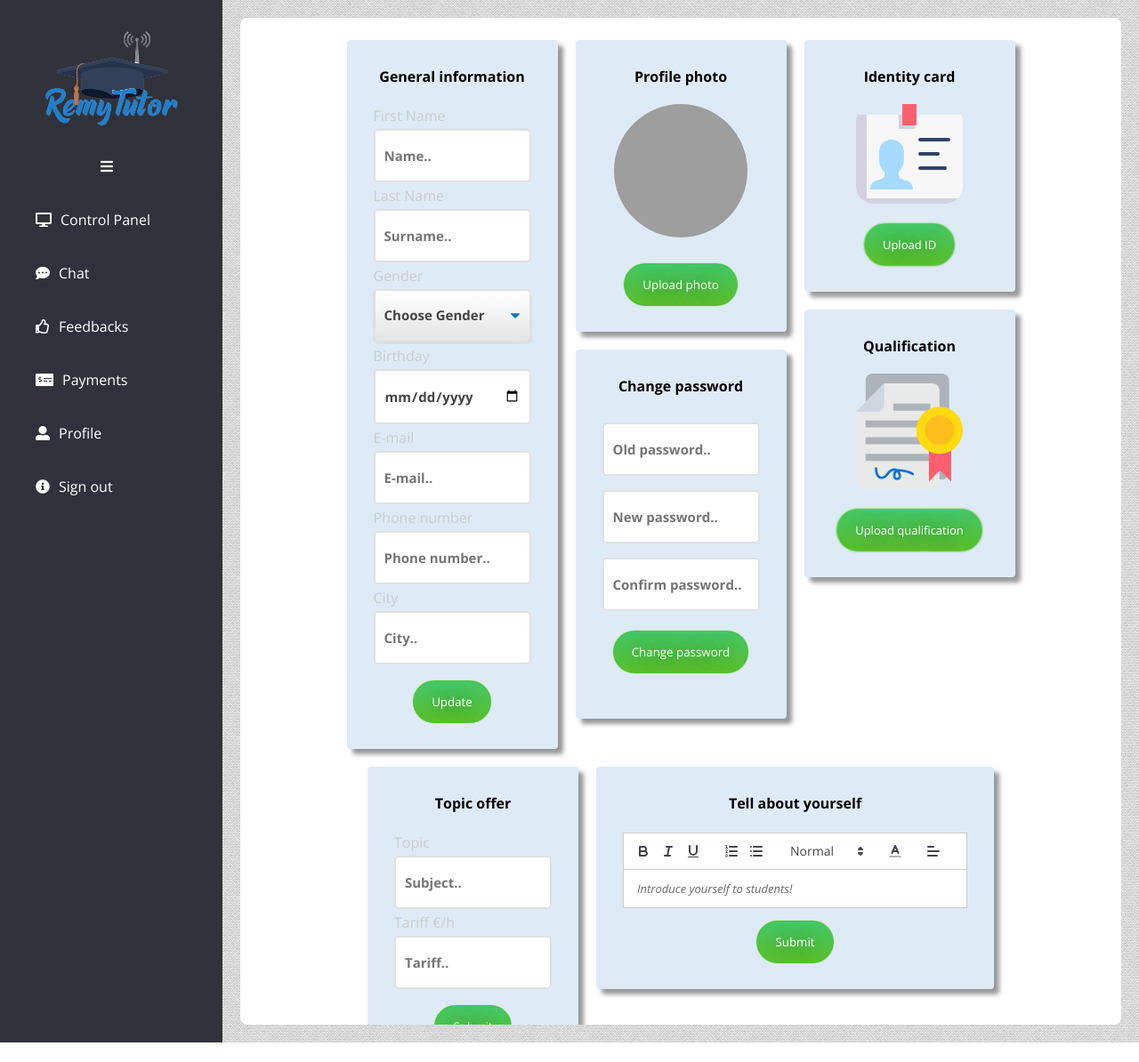
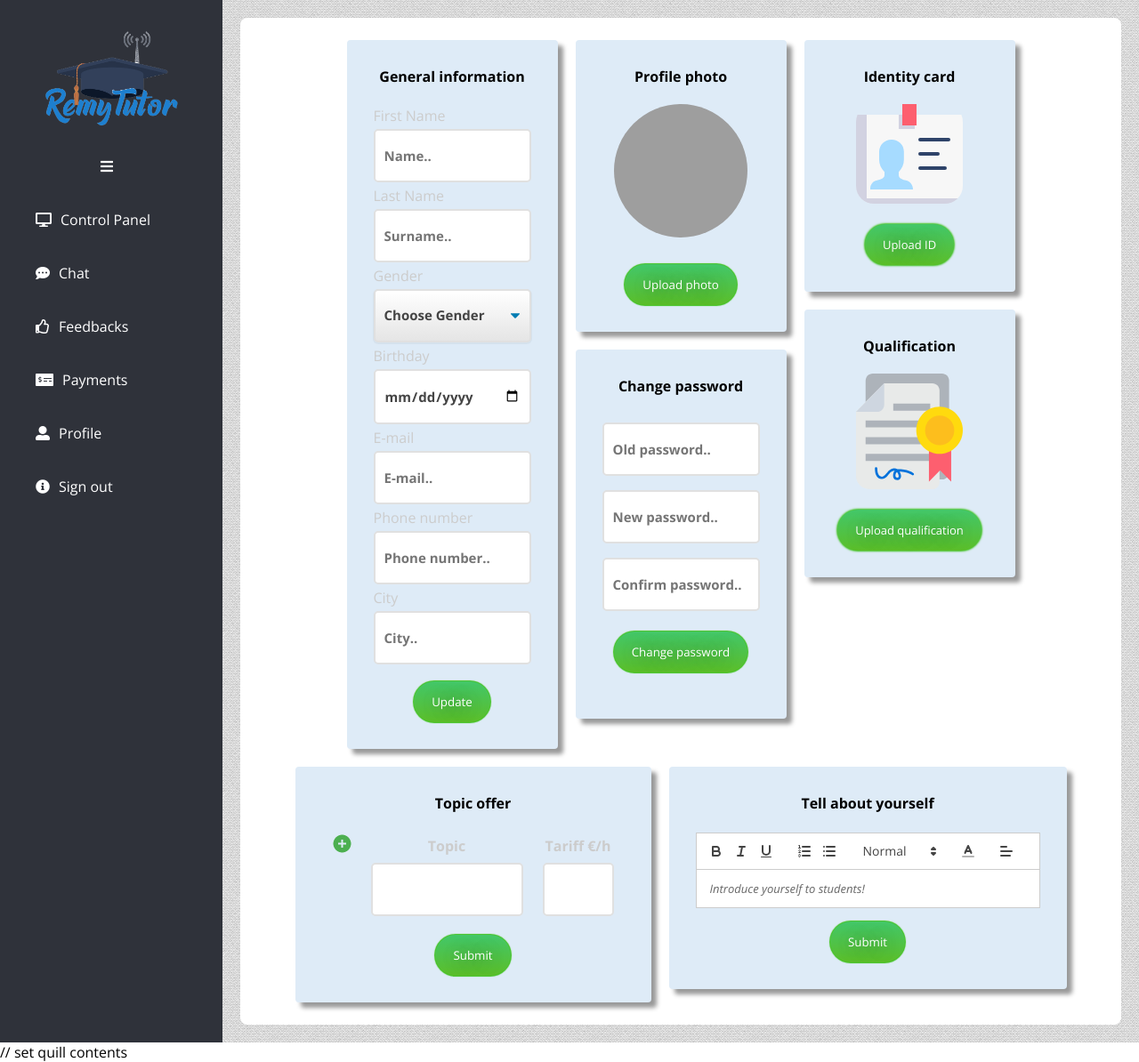
Before and after one commit to abahmadb/Web-Applications, a Java web app: page /profile.jsp in a window 1280 px wide. Shown: the whole page at 89% size. Before the commit the page ends 1172 px from the top, so only its background shows below. Run offline with Tomcat 11, a stand-in JSP engine, Linux system fonts and the light colour scheme; the template is opened without the code that fills it, so the values that code supplies are empty; some libraries are stand-ins or nearby versions; grey boxes are pictures that could not be loaded.

Commit message:
changing topic form

```diff
--- a/src/main/java/PaymentsServlet.java
+++ b/src/main/java/PaymentsServlet.java
@@ -39,7 +39,7 @@ public final class PaymentsServlet extends DatabaseServlet {
 
 	}//try
 
-        catch(Exception ex)
+        /*catch(Exception ex)
 
 	{
 		req.setAttribute("error_message", ex.getMessage());
@@ -48,5 +48,5 @@ public final class PaymentsServlet extends DatabaseServlet {
 			req.getRequestDispatcher("errorpage.jsp").forward(req, res);
 		} catch (Exception e) {
 		}
-	}//catch
+	}//catch*/
 }
--- a/src/main/java/UpdatePersonDAO.java
+++ b/src/main/java/UpdatePersonDAO.java
@@ -12,6 +12,7 @@ import java.util.Date;
 */
 
 public final class UpdatePersonDAO {
+
 	private static final String STATEMENT_UPDATE_PERSON = "UPDATE Remytutor.Person SET Name=?, Surname=?, Gender=?, DoB=?, Email=?, Phone=?, City=? WHERE IDUser=?";
 	private static final String STATEMENT_UPDATE_PASS = "UPDATE Remytutor.Person SET Passwd=SHA2(?,256) WHERE IDUser=? AND Passwd = SHA2(?, 256)";
 	private static final String STATEMENT_UPDATE_DESCRIPTION = "UPDATE Remytutor.Person SET Description=? WHERE IDUser=?";
--- a/src/main/webapp/css/profile.css
+++ b/src/main/webapp/css/profile.css
@@ -1,3 +1,4 @@
+/* box */
 main .box{
     position: relative;
     width: 237px;
@@ -12,7 +13,7 @@ main .box h4, main .box p{
 
 
 main .box input[type="text"], main .box input[type="date"], main .box select,
-    main .box input[type="tel"], main .box input[type="email"]{
+    main .box input[type="tel"], main .box input[type="email"], main .box input[type="number"]{
         width: 100%;
         font-size: 15px;
         font-weight: 600;
@@ -39,14 +40,58 @@ main .box input[type="password"]{
 }
 
 main .box input[type="text"]:focus, main .box input[type="date"]:focus, main .box input[type="password"]:focus,
-    main .box select:focus, main .box input[type="tel"]:focus, main .box input[type="email"]:focus{
+    main .box select:focus, main .box input[type="tel"]:focus, main .box input[type="email"]:focus,
+
+main .box input[type="text"]:hover, main .box input[type="date"]:hover, main .box input[type="password"]:hover,
+    main .box select:hover, main .box input[type="tel"]:hover, main .box input[type="email"]:hover
+    main .box input[type="number"]:hover{
+
         border: 2px solid rgb(69, 215, 255);
 }
 
-main .box input[type="text"]:hover, main .box input[type="date"]:hover, main .box input[type="password"]:hover,
-    main .box select:hover, main .box input[type="tel"]:hover, main .box input[type="email"]:hover{
-        border: 2px solid rgb(69, 215, 255);
+/*table,th,td{
+
+    border: 1px solid black;
+}*/
+
+main .box #topicForm table th td {
+    text-align: center;
 }
+
+
+main .box #topicForm input[type="number"]{
+    width: 80px;
+     -moz-appearance: textfield;
+}
+
+main .box #topicForm input[type="number"]:hover{
+    border: 2px solid rgb(69, 215, 255);
+
+}
+main .box #topicForm input[type="number"]:focus{
+
+    border: 2px solid rgb(69, 215, 255);
+}
+
+main .box #topicForm tr th img, main .box #topicForm tr td img {
+    width: 21px;
+    height: 21px;
+    cursor: pointer;
+}
+
+
+main .box #topicForm tr td, main .box #topicForm tr th {
+    text-align: center;
+    padding: 0px 10px;
+}
+
+
+
+main .box #topicForm input::-webkit-outer-spin-button, main .box #topicForm input::-webkit-inner-spin-button {
+    -webkit-appearance: none;
+    margin: 0;
+}
+
 
 main .box input[type="submit"]{
     padding: 14px 20px;
--- a/src/main/webapp/js/profile.js
+++ b/src/main/webapp/js/profile.js
@@ -63,9 +63,75 @@ form.onsubmit = function() {
   return true;
 };
 
+// add inputs field on click
+
+function addfieldFunction(icon) {
+
+    /*var tableRef = document.getElementById("topicTable");
+    var newRow = tableRef.insertRow(-1);
+    var newCellDel = newRow.insertCell(0);
+    var newCellSubject = newRow.insertCell(1);
+    var newCellTariff = newRow.insertCell(2);
+    // create input element
+    var del = document.createElement("img");
+    del.setAttribute("src", "images/del.png");
+    del.setAttribute("onclick", "remove_topic(this);")
+    var inputSubject = document.createElement("input");
+    inputSubject.setAttribute("type", "text");
+    var hiddenInput = document.createElement("input");
+    hiddenInput.setAttribute("name", "topic_list");
+    hiddenInput.setAttribute("type", "hidden");
+    var inputTariff = document.createElement("input");
+    inputTariff.setAttribute("type", "number");
+
+    newCellDel.appendChild(del);
+    <input type="hidden" name="topics_list" value="">
+    newCellSubject.appendChild(inputSubject);
+    newCellSubject.appendChild(hiddenInput);
+    newCellTariff.appendChild(inputTariff);*/
+
+    // take the table element
+    var tbody = icon.parentElement.parentElement.parentElement;
+
+    // insert new row
+    tbody.innerHTML += `<tr>
+                            <td>
+                                <img src="images/del.png" onclick="remove_topic(this);">
+                            </td>
+                            <td>
+                                <input type="text">
+                                <input type="hidden" name="topics_list" value="">
+                            </td>
+                            <td>
+                                <input type="number">
+                            </td>
+                            </tr>`;
+
+}
+
+function remove_topic(icon) {
+     icon.parentElement.parentElement.parentElement.removeChild(icon.parentElement.parentElement);
+}
+
+
+
+// SET THE AUTOCOMPLETION FOR TOPICS
+/*$( function() {
+
+    $("#search_box input[type='text']").autocomplete({
+        source: topics,
+        select: function(e, ui,){
+            e.preventDefault() // <--- Prevent the value from being inserted.
+            $("#topic_id").val(ui.item.id);
+
+            $(this).val(ui.item.value);
+        }
+    });
+}*/
+
 
 /* prevent from re-submission on reflash */
 
 if ( window.history.replaceState ) {
-  window.history.replaceState( null, null, window.location.href );
+    window.history.replaceState( null, null, window.location.href );
 }
--- a/src/main/webapp/profile.jsp
+++ b/src/main/webapp/profile.jsp
@@ -35,24 +35,9 @@
     <body>
 
         <input type="checkbox" id="toggle_menu">
+
+        <!-- SIDEBAR FOR THE DASHBOARD -->
         <%@ include file="include/menu.jsp" %>
-        <!-- SIDEBAR FOR THE DASHBOARD
-        <aside>
-            <center>
-                <a href="index.html">
-                    <img src="images/logo_transparent.png" alt="">
-                </a>
-            </center>
-
-            <p><label for="toggle_menu"><i class="fas fa-bars"></i></label></p>
-            <a href="control.jsp"><i class="fas fa-desktop"></i><span>Control Panel</span></a>
-            <a href="chat.jsp"><i class="fas fa-comment-dots"></i><span>Chat</span></a>
-            <a href="feedbacks.jsp"><i class="far fa-thumbs-up"></i><span>Feedbacks</span></a>
-            <a href="payments.jsp"><i class="fas fa-money-check-alt"></i><span>Payments</span></a>
-            <a href="profile.jsp"  class="current_section"><i class="fas fa-user-alt"></i><span>Profile</span></a>
-            <a href="index.jsp"><i class="fas fa-info-circle"></i><span>Sign out</span></a>
-
-        </aside -->
 
 
         <!-- CONTENT OF THE PAGE -->
@@ -221,21 +206,30 @@
                 <!-- COLUMN FOUR -->
                 <div>
                     <!-- TOPIC OFFER -->
-                    <div class="box">
+                    <div class="box" style="width: 400px">
 
                         <h4>
                             Topic offer
                         </h4>
                         <br>
-                        <form action="profileServlet" method="POST">
-                            <label for="topic">Topic</label><br>
-                            <input type="text" id="topic" name="topic" placeholder="Subject.." required autocomplete="off"><br>
+                        <form action="" method="POST" id="topicForm">
+                            <table id="topicTable">
+                                <tr>
+                                    <th><img src="images/add.png" onclick="addfieldFunction(this)"></th>
+                                    <th><label> Topic </label></th>
+                                    <th id ="tariffLabel"><label> Tariff &euro;/h </label></th>
+                                </tr>
 
-                            <label for="tariff">Tariff &euro;/h</label><br>
-                            <input type="text" id="tariff" name="tariff" placeholder="Tariff.." required autocomplete="off"><br>
+                                <tr>
+                                    <td></td>
+                                    <td><input type="text"></td>
+                                    <td><input type="number"></td>
+                                </tr>
+
+                            </table>
 
                             <p>
-                                <input type="submit" value="Submit" name="topicForm">
+                                <input type="submit" value="Submit">
                             </p>
                         </form>
                     </div>
@@ -275,7 +269,22 @@
         <!-- CONTROL PANEL PROFILE CSS JS -->
 
         <script src="js/profile.js"></script>
+        // set quill contents
         <script>quill.root.innerHTML = ${person.description};</script>
+
+        <!-- jQuery/jQuery UI -->
+        <script src="https://cdnjs.cloudflare.com/ajax/libs/jquery/3.5.0/jquery.min.js"></script>
+        <link rel="stylesheet" href="https://ajax.googleapis.com/ajax/libs/jqueryui/1.12.1/themes/smoothness/jquery-ui.css">
+        <script src="https://ajax.googleapis.com/ajax/libs/jqueryui/1.12.1/jquery-ui.min.js"></script>
+
+        <script>
+            var topics = [
+                <c:forEach var="t" items="${topics_list}" varStatus="status">
+                    {id: '${t.topicid}', value: '${t.label}'}${!status.last ? ',' : ''}
+                </c:forEach>
+	       ];
+
+        </script>
     </body>
 
 </html>
```
Also changed, not shown: src/main/java/ProfileServlet.java (+14 -5 lines), src/main/webapp/images/add.png (added), src/main/webapp/images/del.png (added).
